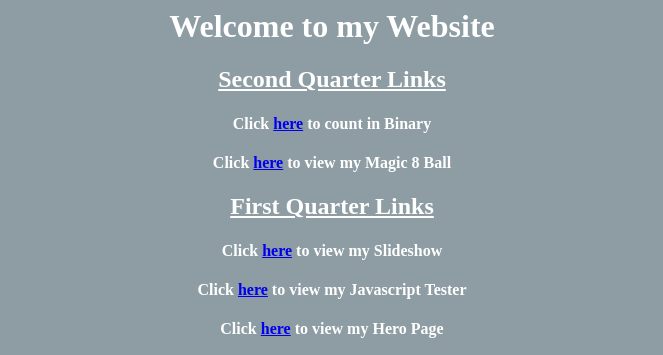
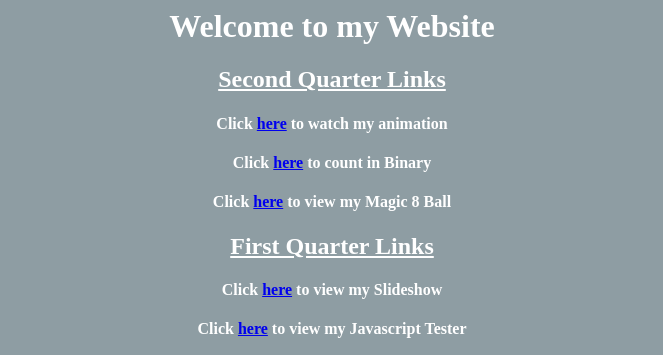
Before and after one commit to p2cho23/Website, a plain HTML site: page index.html in a window 1280 px wide. Shown: the top 355 px of the page, without its empty margins (308-971 px from the left). Drawn offline with Linux system fonts and the light colour scheme.

Commit message:
Add files via upload

```diff
--- a/index.html
+++ b/index.html
@@ -8,6 +8,7 @@
 <center>
 <h1> Welcome to my Website </h1>
     <h2><u> Second Quarter Links </u> </h2>
+    <h4> Click <a href="anim1.html"> here</a> to watch my animation
     <h4> Click <a href="binCounter.html"> here</a> to count in Binary
     <h4> Click <a href="magic8ball.html"> here</a> to view my Magic 8 Ball
 
```
